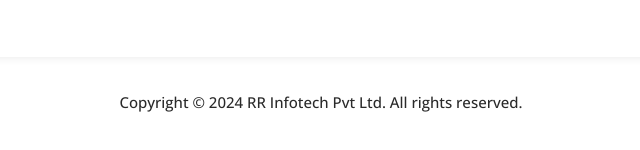
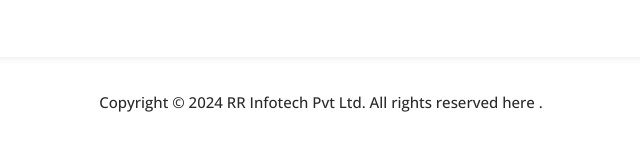
Before and after one commit to rajatrokdeorg/company-website, a plain HTML site: page public/index.html in a window 1280 px wide. Shown: the part 4672-4822 px from the top of the page, 319-959 px from the left. Drawn offline with nearby package versions, Linux system fonts and the light colour scheme.

Commit message:
Update index.html

```diff
--- a/public/index.html
+++ b/public/index.html
@@ -371,7 +371,7 @@ https://templatemo.com/tm-582-tale-seo-agency
   <footer>
     <div class="container">
       <div class="col-lg-12">
-        <p>Copyright © 2024 <a href="#">RR Infotech Pvt Ltd</a>. All rights reserved.</p>
+        <p>Copyright © 2024 <a href="#">RR Infotech Pvt Ltd</a>. All rights reserved here .</p>
       </div>
     </div>
   </footer>
```
